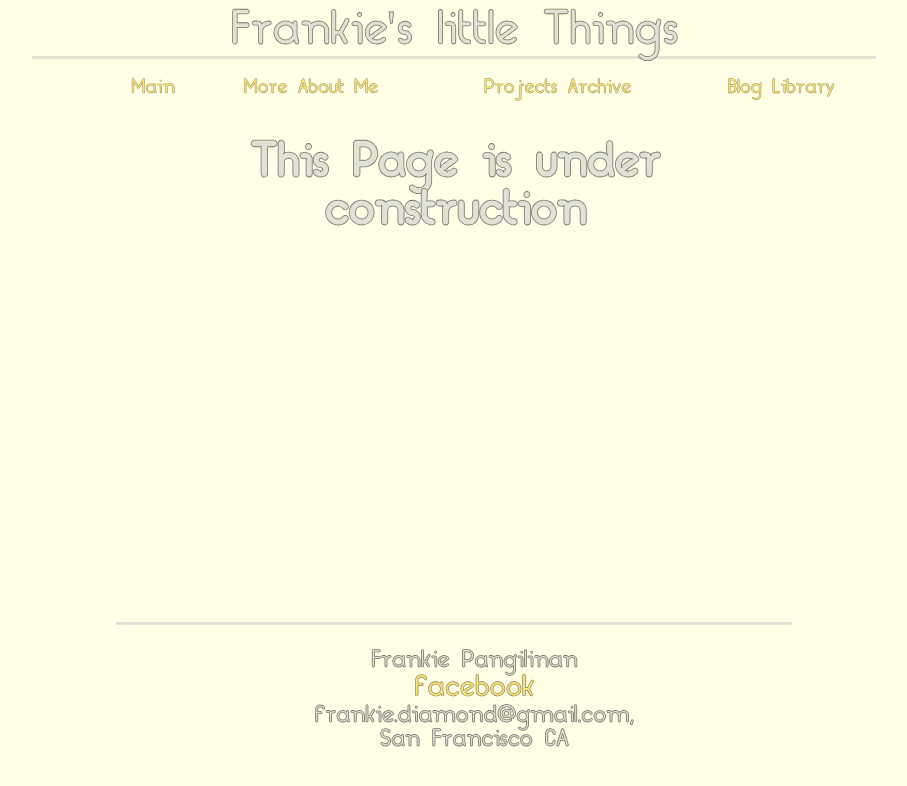
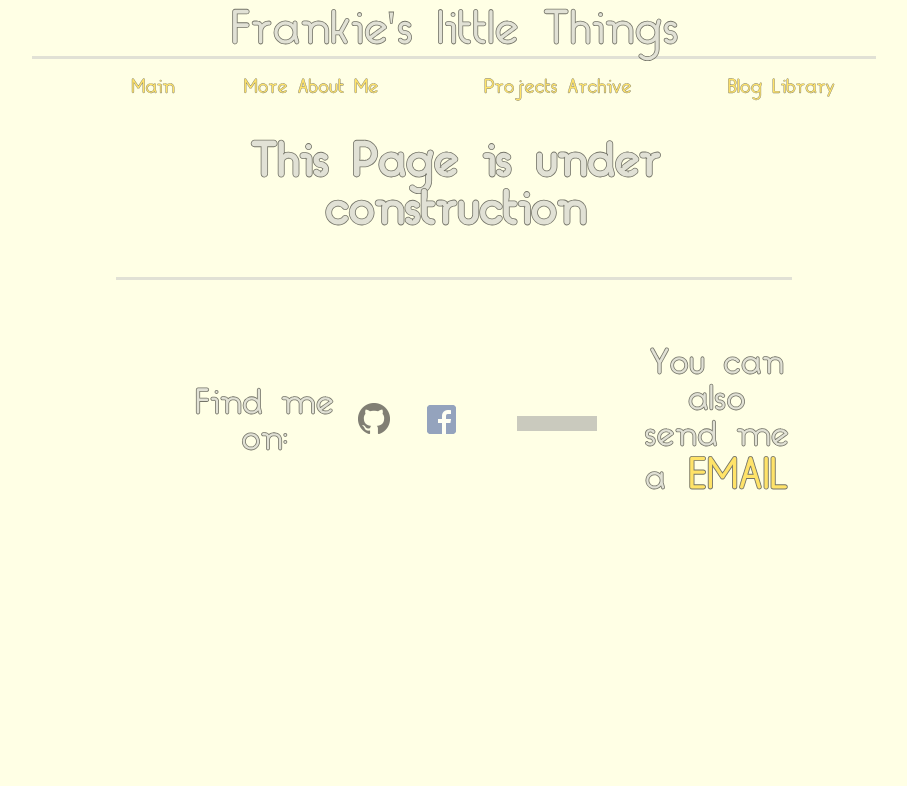
Before and after one commit to frankiebee/frankiebee.github.io, a plain HTML site: page other/projects.html in a window 1280 px wide. Shown: the whole page, without its empty margins (186-1093 px from the left). Drawn offline with Linux system fonts and the light colour scheme; grey boxes are pictures that could not be loaded.

Commit message:
Fix footers

```diff
--- a/other/projects.html
+++ b/other/projects.html
@@ -27,12 +27,23 @@
 
 
 
-<footer class = "overwrite1">
+ <footer>
+
   <ul>
-    <li>Frankie Pangilinan</li>
-    <li><a href = "https://www.facebook.com/frankie.pangilinan.9">facebook</a> </li>
-    <li>frankie.diamond@gmail.com, </li>
-    <li>San Francisco CA</li>
+    <table>
+
+      <tr>
+        <li class = "f-alighn"><td class = "subtext"> Find me on:</td></li>
+        <li class = "f-alighn"><td><a = href = "https://github.com/frankiebee"> <img src="../img/github-mark.png"></a></td></li>
+        <li class = "f-alighn"><td><a href = "https://www.facebook.com/frankie.pangilinan.9"><img src="../img/FB-f-Logo__blue_29.png"></a> </td></li>
+        <li><td class = "subtex">
+        <a href="https://www.linkedin.com/pub/frankie-pangilinan/10b/956/b30">
+          <img src="https://static.licdn.com/scds/common/u/img/webpromo/btn_profile_bluetxt_80x15.png" width="80" height="15" border="0" alt="View Frankie Pangilinan's profile on LinkedIn">
+        </a>
+        </td></li>
+        <li class = "f-alighn"><td class = "subtext">You can also send me a<a href = "mailto:frankie.diamond@gmail.com"> EMAIL</a> </td></li>
+      </tr>
+    </table>
   </ul>
 </footer>
 
--- a/stylesheets/blogstylesheet.css
+++ b/stylesheets/blogstylesheet.css
@@ -40,3 +40,7 @@ span {
 code{
   opacity: 3;
 }
+.empty-box{
+  min-height: 55vh;
+
+}
```
Also changed, not shown: blog/arrays-hashes.html (+14 -5 lines), blog/blog-index.html (+16 -5 lines), blog/git.html (+13 -4 lines), blog/id_vs_class.html (+14 -5 lines), other/about_me.html (+16 -6 lines).
